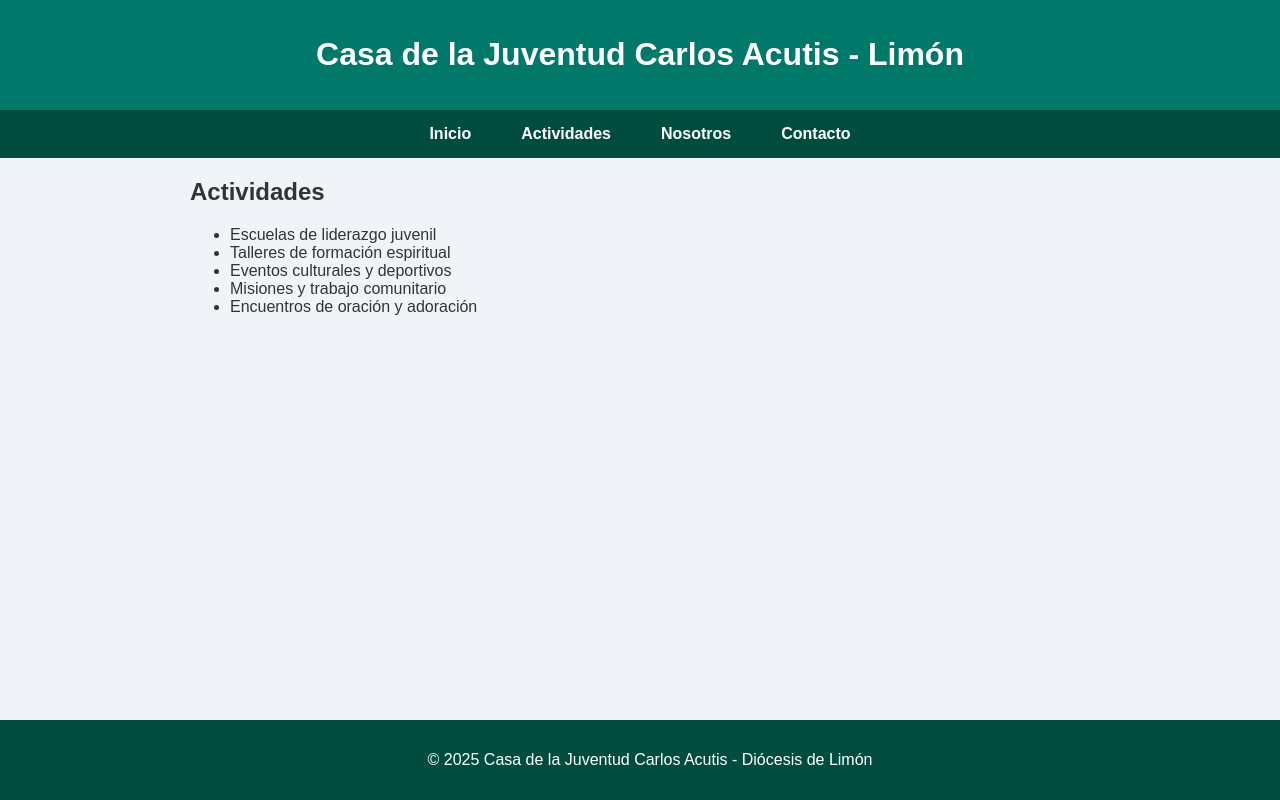
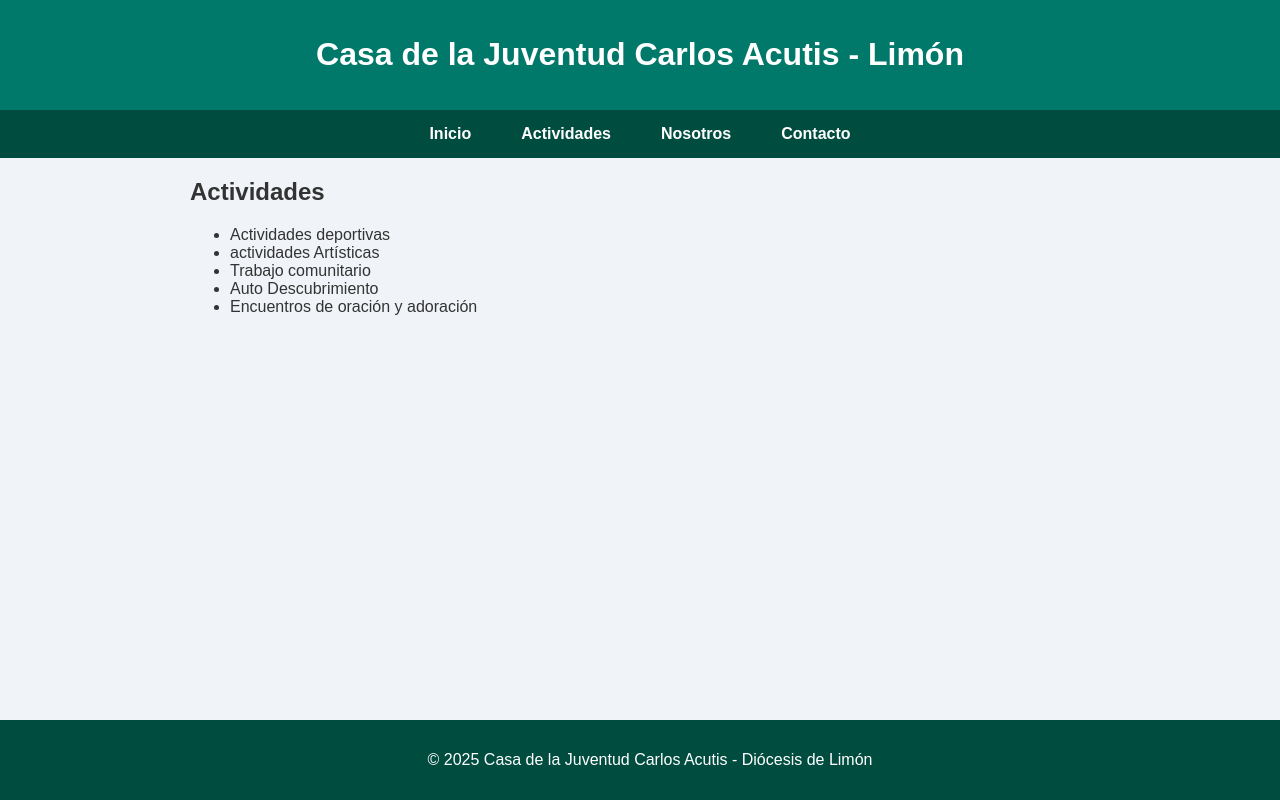
Before and after one commit to sant021112/Casa-juventud-, a plain HTML site: page actividades.html in a window 1280 px wide. Drawn offline with Linux system fonts and the light colour scheme.

Commit message:
actividades.html

```diff
--- a/actividades.html
+++ b/actividades.html
@@ -28,10 +28,10 @@
 <main>
   <h2>Actividades</h2>
   <ul>
-    <li>Escuelas de liderazgo juvenil</li>
-    <li>Talleres de formación espiritual</li>
-    <li>Eventos culturales y deportivos</li>
-    <li>Misiones y trabajo comunitario</li>
+    <li>Actividades deportivas</li>
+    <li>actividades Artísticas</li>
+    <li>Trabajo comunitario</li>
+    <li>Auto Descubrimiento </li>
     <li>Encuentros de oración y adoración</li>
   </ul>
 </main>
```
